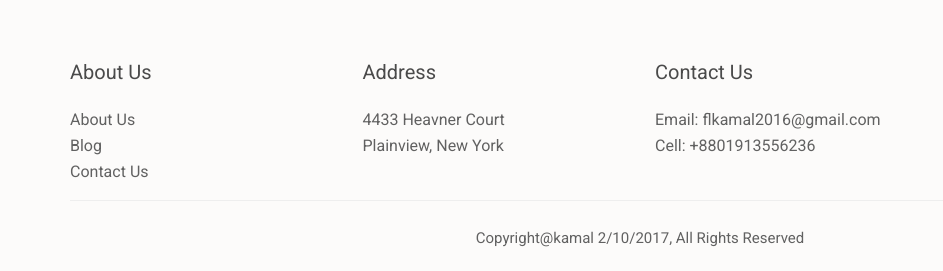
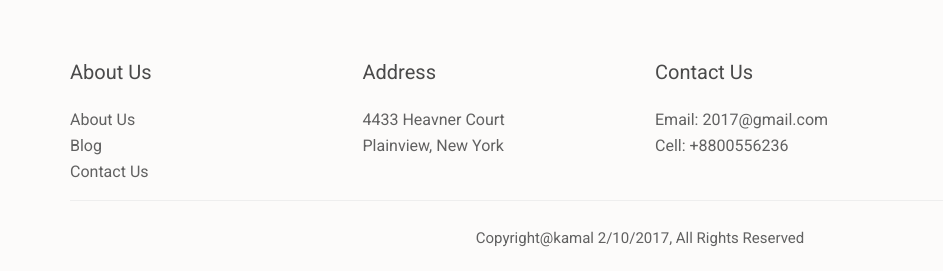
Before and after one commit to ukamal/Fusion, a plain HTML site: page index.html in a window 1280 px wide. Shown: the part 5877-6148 px from the top of the page, 0-943 px from the left. Drawn offline with Linux system fonts and the light colour scheme.

Commit message:
initial commit

```diff
--- a/index.html
+++ b/index.html
@@ -595,8 +595,8 @@
                         <div class="single3">
                           <h3>Contact Us</h3>
                            <ul>
-                            <li><a href="#">Email: flkamal2016@gmail.com</a></li>
-                            <li><a href="#">Cell: +8801913556236</a></li>
+                            <li><a href="#">Email: 2017@gmail.com</a></li>
+                            <li><a href="#">Cell: +8800556236</a></li>
                            </ul>
                         </div>
                     </div>
```
